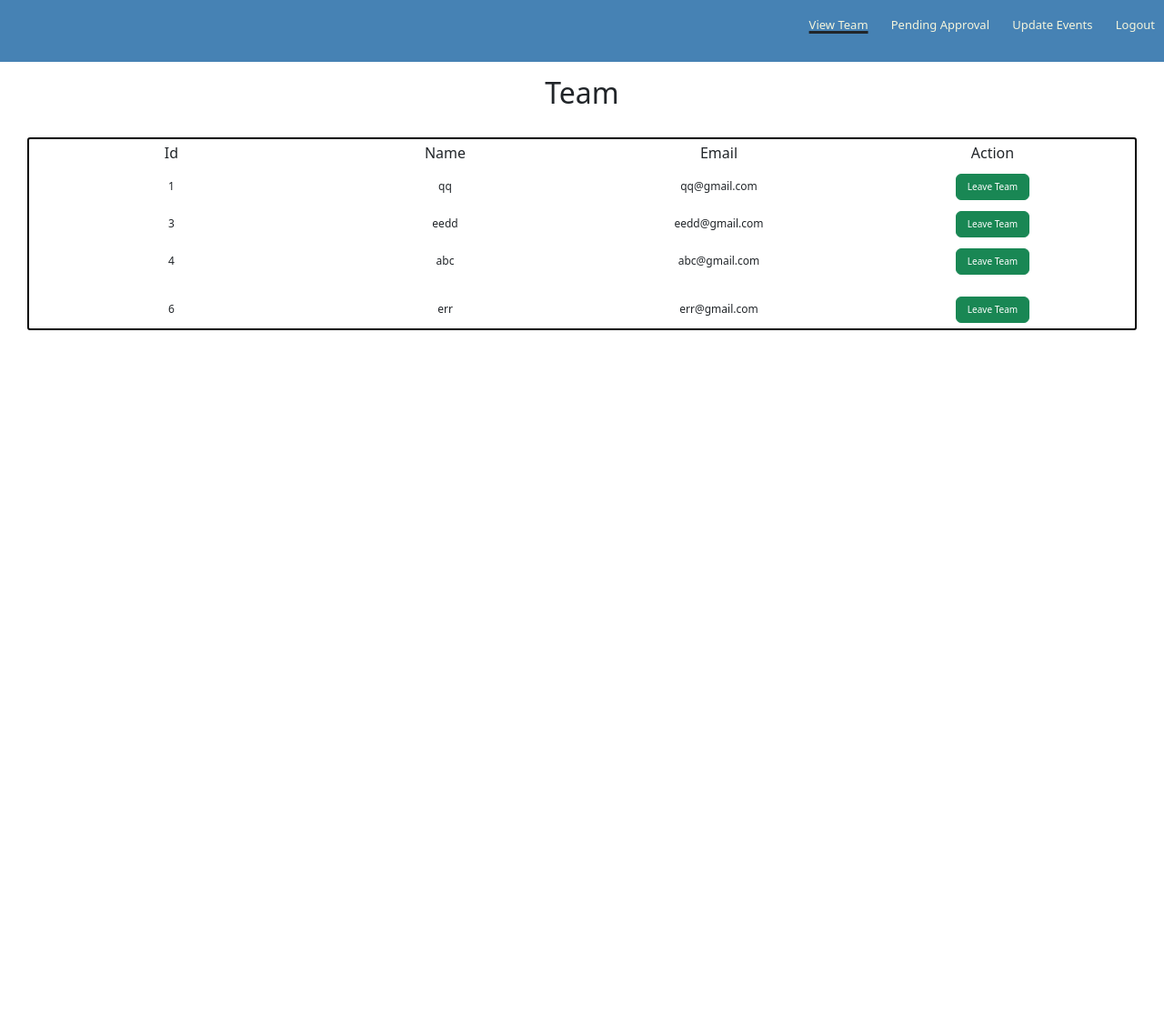
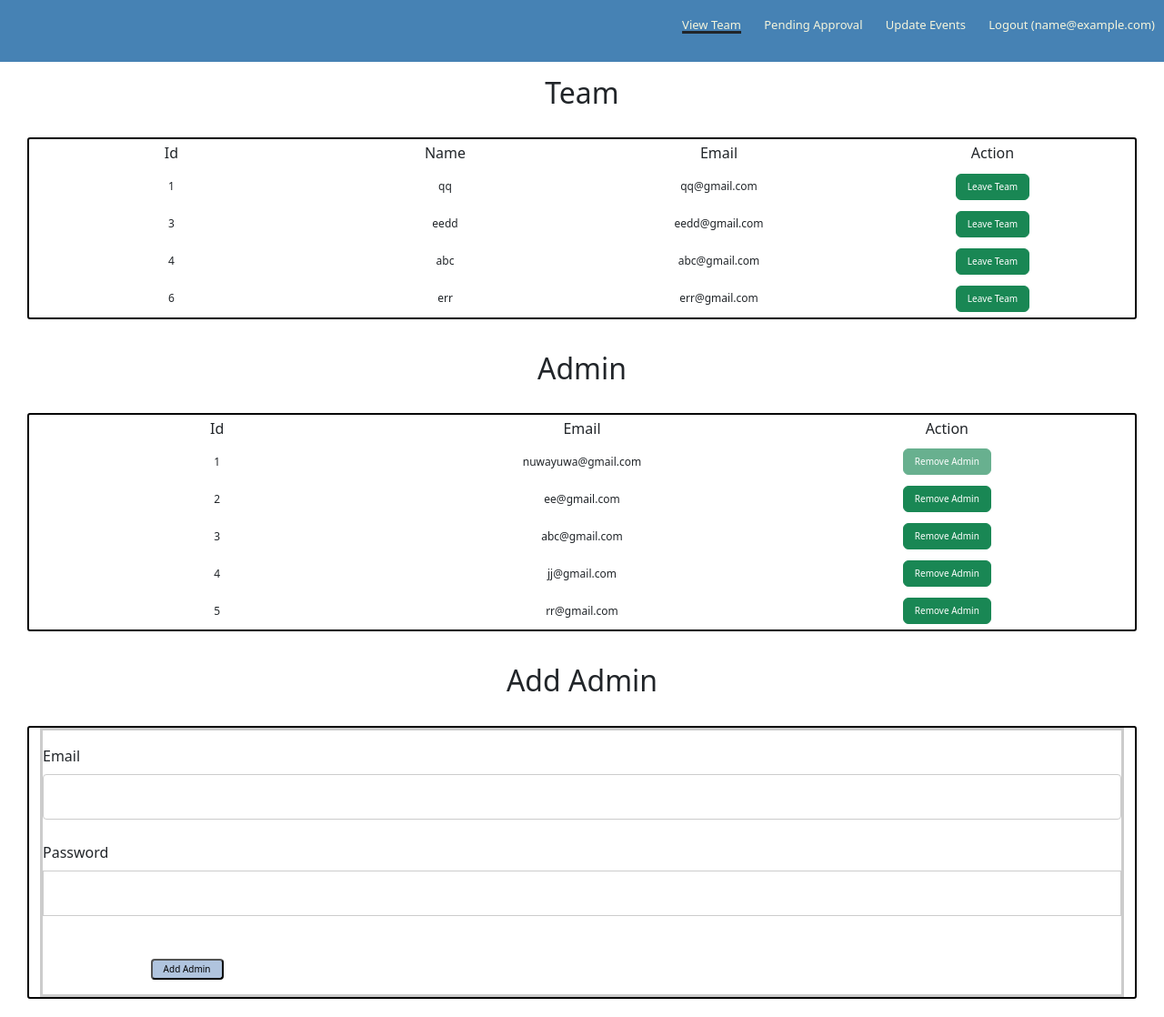
Before and after one commit to waiyeewwy/nUWAy, a Flask app: page /viewteam in a window 1280 px wide. Shown: the whole page at 91% size. Before the commit the page ends 363 px from the top, so only its background shows below. Run offline with Flask 2, Linux system fonts and the light colour scheme; a user stored in the database is signed in; data comes from the database, SQL or seed files in the repository; both versions use the stored data as it was after the commit; tables that the repository leaves empty hold one stand-in row (values such as "Sample post").

```diff
--- a/app/forms.py
+++ b/app/forms.py
@@ -1,7 +1,7 @@
 from flask_wtf import FlaskForm
 from wtforms import StringField, PasswordField, BooleanField, SubmitField, TextAreaField
 from wtforms.validators import ValidationError, DataRequired, Email, EqualTo, Length
-from app.models import Jointeam
+from app.models import Jointeam, User
 
 
 class LoginForm(FlaskForm):
@@ -25,3 +25,14 @@ class FeedbackForm(FlaskForm):
     feedback = StringField('Feedback', validators=[DataRequired()])
     name = StringField('Name', validators=[DataRequired()])
     submit = SubmitField('Submit')
+
+
+class AdminForm(FlaskForm):
+    email = StringField('Email', validators=[DataRequired(), Email()])
+    password = PasswordField('Password', validators=[DataRequired()])
+    submit = SubmitField('Add Admin')
+
+    def validate_email(self, email):
+        user = User.query.filter_by(email=email.data).first()
+        if user is not None:
+            raise ValidationError('This email is already added as an admin.')
--- a/app/routes.py
+++ b/app/routes.py
@@ -1,9 +1,11 @@
+from sre_constants import SUCCESS
 from app import app, db
-from flask import render_template, flash, redirect, url_for, request, jsonify
+from flask import render_template, flash, redirect, url_for, request, jsonify, Response
 from flask_login import current_user, login_user,login_required,logout_user
-from app.models import User, Jointeam, Event, Feedback
-from app.forms import LoginForm, SignUpForm, FeedbackForm
+from app.models import User, Jointeam, Event, Feedback, Image, Admin
+from app.forms import LoginForm, SignUpForm, FeedbackForm, AdminForm
 from werkzeug.urls import url_parse
+from werkzeug.utils import secure_filename
 from sqlalchemy import func
 from app.api.errors import bad_request
 
@@ -18,7 +20,7 @@ def home():
 
 
 # Upcoming event page
-#----------------------------------------------------------
+#----------------------------------------------------------#
 @app.route('/events', methods=['GET'])
 def events():
     events = Event.query.all()
@@ -36,10 +38,21 @@ def media():
 
 # View Team
 #----------------------------------------------------------
-@app.route('/viewteam', methods=['GET'])
+@app.route('/viewteam', methods=['GET','POST'])
+#@login_required
 def viewteam():
     mates = Jointeam.query.all()
-    return render_template("viewteam.html", mates=mates, viewteam=True)
+    admins = Admin.query.all()
+    ad = current_user
+    form = AdminForm()
+    if form.validate_on_submit():
+        user = Admin(email=form.email.data.lower())
+        user.set_password(form.password.data)
+        db.session.add(user)
+        db.session.commit()
+
+        return redirect(url_for('viewteam'))
+    return render_template("viewteam.html", ad=ad, current_user=current_user, form=form, admins=admins, mates=mates, viewteam=True)
 
 
 
@@ -77,8 +90,8 @@ def contact():
 @app.route('/adminlogin', methods=['GET', 'POST'])
 def adminlogin():
 
-    #return redirect(url_for('login'))
-    return redirect(url_for('approval'))
+    return redirect(url_for('login'))
+    #return redirect(url_for('approval'))
 
 
 
@@ -89,7 +102,9 @@ def adminlogin():
 def approval():
     requests = Jointeam.query.all()
     feedbacks = Feedback.query.all()
-    return render_template("approval.html", approval=True, requests=requests, feedbacks=feedbacks)
+    images = Image.query.all()
+    ad = current_user
+    return render_template("approval.html", ad=ad,approval=True, requests=requests, feedbacks=feedbacks, images=images)
 
 
 
@@ -101,7 +116,8 @@ def approval():
 def updateevents():
     if request.method == 'GET':
         events = Event.query.all()
-        return render_template("updateevents.html", events=events, upevent=True)
+        ad = current_user
+        return render_template("updateevents.html", ad=ad, events=events, upevent=True)
     else:
         data = request.get_json() or {}
         event = Event(
@@ -124,7 +140,6 @@ def updateevents():
 # Delete past event
 #----------------------------------------------------------
 @app.route('/deleteEvent', methods=['GET','POST'])
-#@login_required
 def deleteEvent():
     temp = request.get_json()
     eventId = json.loads(temp)
@@ -144,7 +159,6 @@ def deleteEvent():
 # Join team
 #----------------------------------------------------------
 @app.route('/joinTeam', methods=['GET','POST'])
-#@login_required
 def joinTeam():
     temp = request.get_json()
     id = json.loads(temp)
@@ -164,7 +178,6 @@ def joinTeam():
 # Dismiss join team request
 #----------------------------------------------------------
 @app.route('/denyJoinTeam', methods=['GET','POST'])
-#@login_required
 def denyJoinTeam():
     temp = request.get_json()
     id = json.loads(temp)
@@ -213,7 +226,7 @@ def approveFeedback():
     requests = Jointeam.query.all()
     feedbacks = Feedback.query.all()
     return render_template("approval.html",approval=True, requests=requests, feedbacks=feedbacks)
-    return redirect(url_for('approval'))
+    #return redirect(url_for('approval'))
 
 
 
@@ -245,21 +258,86 @@ def logout():
 
 # Login/Sign In
 #----------------------------------------------------------
-@app.route('/')
 @app.route('/login', methods=['GET', 'POST'])
 def login():
 
     if current_user.is_authenticated:
-        return redirect(url_for('approval'))
+        return redirect(url_for('viewteam'))
+
     form = LoginForm()
     if form.validate_on_submit():
-        user = User.query.filter_by(email=form.email.data).first()
+        user = Admin.query.filter_by(email=form.email.data).first()
+
+        # Flash error message if credentials are incorrect
         if user is None or not user.check_password(form.password.data):
-            flash('Invalid admin account')
+            #flash('Invalid admin account')
             return redirect(url_for('adminlogin'))
-        login_user(user)
+
+        # Log user in if credentials are correct and redirect them to the desired page if specified
+        login_user(user, remember=True)
         next_page = request.args.get('next')
+
         if not next_page or url_parse(next_page).netloc != '':
-            next_page = url_for('approval')
+            next_page = url_for('viewteam')
         return redirect(next_page)
     return render_template('adminlogin.html', title='Login for Admin', form=form)
+
+
+# Remove admin
+#----------------------------------------------------------
+@app.route('/removeAdmin', methods=['GET', 'POST'])
+@login_required
+def removeAdmin():
+    temp = request.get_json()
+    id = json.loads(temp)
+
+    # delete admin in database
+    target = Admin.query.get(id)
+    db.session.delete(target)
+    db.session.commit()
+
+    return redirect(url_for('viewteam'))
+
+
+# Sign up (add admin)
+#----------------------------------------------------------
+@app.route('/addadmin', methods=['GET', 'POST'])
+def addadmin():
+    form = AdminForm()
+    if form.validate_on_submit():
+        user = Admin(email=form.email.data.lower())
+        user.set_password(form.password.data)
+        db.session.add(user)
+        db.session.commit()
+
+        return redirect(url_for('viewteam'))
+    return render_template('viewteam.html', form=form, viewteam=True)
+
+
+@app.route('/upload', methods=['POST'])
+def upload():
+    pic = request.files['image_input']
+
+    # check if there is a pic uploaded
+    if not pic:
+        flash("No picture uploaded")
+        return
+
+    filename = secure_filename(pic.filename)
+    mimetype = pic.mimetype
+    img = Image(img=pic.read(), mimetype=mimetype, name=filename, approved=False)
+
+    db.session.add(img)
+    db.session.commit()
+    flash("Thanks for sharing your experience with us!")
+    return redirect(url_for('contact'))
+
+
+@app.route('/get_img', methods=['GET'])
+def get_img():
+    temp = request.get_json()
+    id = json.loads(temp)
+    img = Image.query.filter_by(id=id).first()
+    if not img:
+        return render_template("404.html")
+    return Response(img.img, mimetype=img.mimetype)
--- a/app/templates/adminbase.html
+++ b/app/templates/adminbase.html
@@ -67,7 +67,7 @@
                     <li class="navbar"><a href="{{ url_for('updateevents') }}">Update Events</a></li>
                     {% endif %}
 
-                    <li class="navbar"><a href="{{ url_for('logout') }}">Logout</a></li>
+                    <li class="navbar"><a href="{{ url_for('logout') }}">Logout ({{ad.email}})</a></li>
                 </ul>
                 <i class="fa fa-bars" onclick="openMenu()"></i>
             </div>
--- a/app/templates/base.html
+++ b/app/templates/base.html
@@ -94,7 +94,7 @@
         {% block content %}{% endblock %}
 
         <script>
-            var navlinks=document.getElementsById("nav-links");
+            var navlinks=document.getElementById("nav-links");
 
             function openMenu(){
                 navlinks.style.left = '0';
--- a/app/templates/updateevents.html
+++ b/app/templates/updateevents.html
@@ -33,7 +33,7 @@
                 <h6 style="margin:auto">Info</h6>
             </div>
             <div class="col-1 d-flex text-center">
-                <h6 style="margin:auto">Dismiss</h6>
+                <h6 style="margin:auto">Action</h6>
             </div>
         </div>
 
@@ -52,7 +52,7 @@
             </div>
             <div class="col-1 d-flex">
                 <p style="margin:auto">
-                    <button class="btn btn-danger" onclick="deleteEvent('{{event.id}}')" style="font-size:10px">Dismiss</button>
+                    <button class="btn btn-danger" onclick="deleteEvent('{{event.id}}')" style="font-size:10px">Remove</button>
                 </p>
             </div>
         </div>
--- a/app/templates/viewteam.html
+++ b/app/templates/viewteam.html
@@ -23,9 +23,8 @@
 
 
         {% for mate in mates %}
-
+        {% if mate.approved is sameas True %}
         <div id={{mate.id}} class="row">
-            {% if mate.approved is sameas True %}
             <div class="col-3 d-flex text-center">
                 <p style="margin:auto;">{{mate.id}}</p>
             </div>
@@ -40,11 +39,86 @@
                     <button class="btn btn-success" style="font-size:10px" onclick="leaveTeam('{{mate.id}}')">Leave Team</button>
                 </p>
             </div>
-            {% endif %}
+        </div>
+        {% endif %}
+        {% endfor %}
+    </div>
+
+</div>
+
+
+<h2 class="pagetitle">Admin</h2>
+
+<div class="container-holder">
+    <div class="container-fluid text-center" id="containeradmin">
+        <div class="row">
+            <div class="col-4 d-flex text-center">
+                <h6 style="margin:auto">Id</h6>
+            </div>
+            <div class="col-4 d-flex text-center">
+                <h6 style="margin:auto">Email</h6>
+            </div>
+            <div class="col-4 d-flex text-center">
+                <h6 style="margin:auto">Action</h6>
+            </div>
+        </div>
+
+
+        {% for admin in admins %}
+
+        <div id={{admin.id}} class="row">
+            <div class="col-4 d-flex text-center">
+                <p style="margin:auto;">{{admin.id}}</p>
+            </div>
+            <div class="col-4 d-flex text-center">
+                <p style="margin:auto;">{{admin.email}}</p>
+            </div>
+            <div class="col-4 d-flex text-center">
+                <p style="margin:auto">
+                    {% if admin.id == 1 %}
+                    <button disabled aria-disabled="true" class="btn btn-success" style="font-size:10px" onclick="removeAdmin('{{admin.id}}')">Remove Admin</button>
+                    {% elif admin.id == current_user.id %}
+                    <button disabled aria-disabled="true" class="btn btn-success" style="font-size:10px" onclick="removeAdmin('{{admin.id}}')">Remove Admin</button>
+                    {% else %}
+                    <button class="btn btn-success" style="font-size:10px" onclick="removeAdmin('{{admin.id}}')">Remove Admin</button>
+                    {% endif %}
+                </p>
+            </div>
         </div>
         {% endfor %}
     </div>
 </div>
+
+
+<h2 class="pagetitle">Add Admin</h2>
+
+
+<div class="container-holder">
+    <div class="container-fluid " id="containeraddadmin">
+        <form action="" method="POST">
+            {{ form.hidden_tag() }}
+
+            <p>
+                <div class="label"> {{ form.email.label }}</div>
+                {{ form.email }} <br>
+                {% for error in form.email.errors %}
+                <span style="color: red;"> [{{ error }}]</span>
+                {% endfor %}
+            </p>
+            <p>
+                <div class="label"> {{ form.password.label }}</div>
+                {{ form.password }} <br>
+                {% for error in form.password.errors %}
+                <span style="color: red;"> [{{ error }}]</span>
+                {% endfor %}
+            </p>
+            <p>
+                <p style="font-size:10px" class = "submit"> {{ form.submit() }}</p>
+            </p>
+        </form>
+    </div>
+</div>
+
 
 <script>
     function leaveTeam(id){
@@ -61,6 +135,22 @@
             data: JSON.stringify(target)
         })
     }
+
+    function removeAdmin(id){
+        //removing user on front end using DOM
+        removeAdmin = document.getElementById(id)
+        parent = document.getElementById('containeradmin')
+        parent.removeChild(removeAdmin)
+
+        var target = JSON.stringify(id)
+        $.ajax({
+            url: 'removeAdmin',
+            type: 'POST',
+            contentType: 'application/json',
+            data: JSON.stringify(target)
+        })
+    }
+
 </script>
 
 {% endblock %}
```
Also changed, not shown: app/models.py (+25 -1 lines), app/templates/adminlogin.html (+20 -11 lines), app/templates/approval.html (+21 -14 lines), app/templates/contact.html (+3 -4 lines), app.db, app/__init__.py (line endings or trailing spaces).
